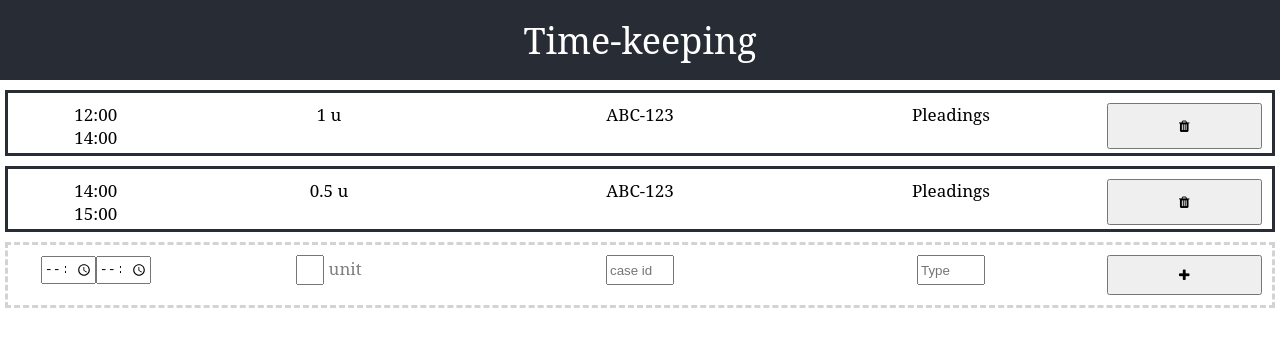
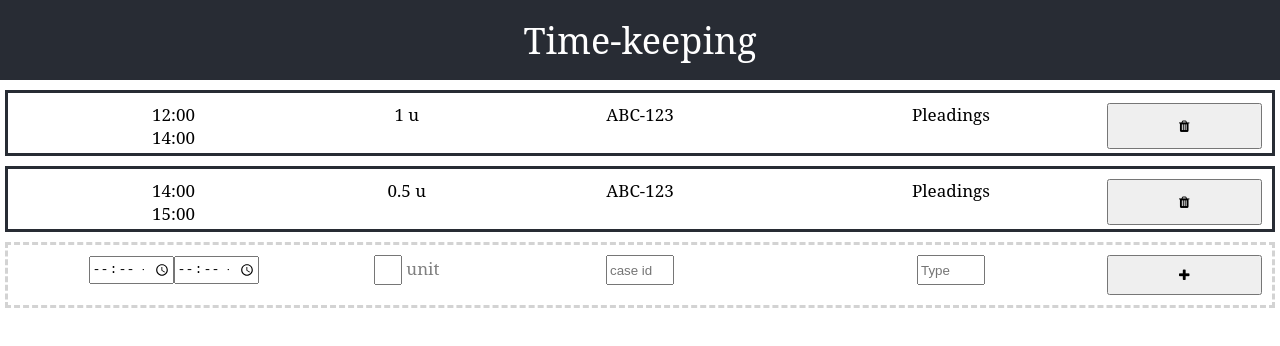
Before and after one commit to jwwnz/timekeeping, a React (Create React App) app: page / in a window 1280 px wide. Shown: the top 346 px of the page. Built offline with nearby package versions, Linux system fonts and the light colour scheme.

Commit message:
Update styles to make time more usable

```diff
--- a/src/App.css
+++ b/src/App.css
@@ -38,7 +38,7 @@
 	font-size: 17px;
 	display: grid;
 	grid-column-start: 1;
-	grid-template-columns: 1fr 2fr 2fr 2fr 1fr;
+	grid-template-columns: 2fr 1fr 2fr 2fr 1fr;
 }
 
 .Time-entry-add {
@@ -63,7 +63,11 @@
 }
 
 .input-time {
-	width: 50px;
+	width: 80px;
+}
+
+.input-hour {
+	width: 40px;
 }
 
 @keyframes App-logo-spin {
```
